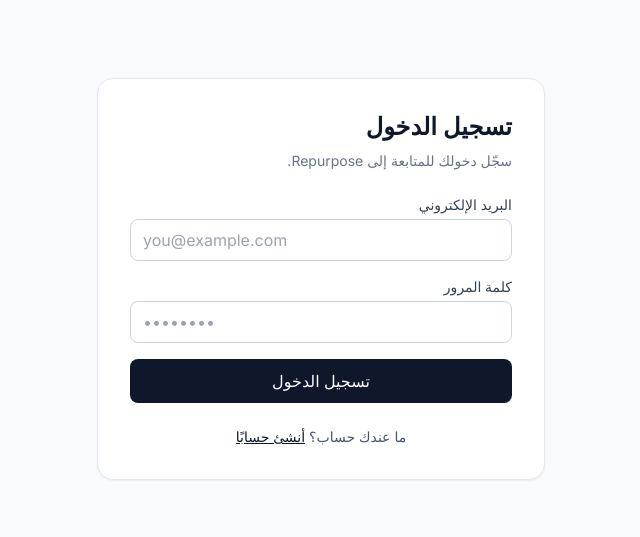
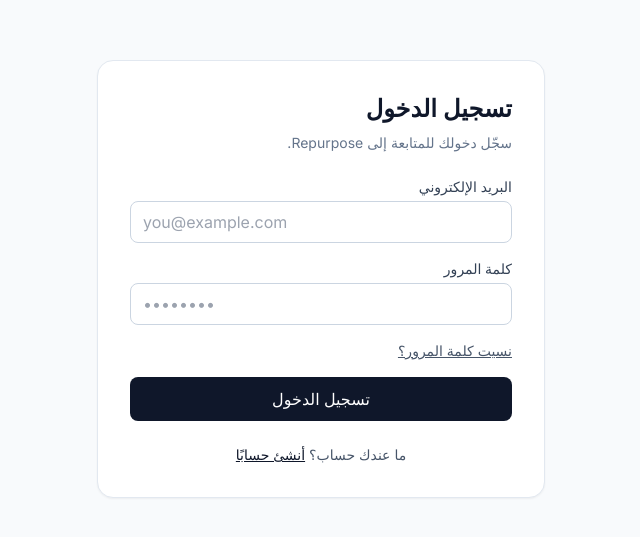
Before and after one commit to hassanalkhalaf/ai-content-repurposer, a Next.js app: page /login in a window 1280 px wide. Shown: the part 121-658 px from the top of the page, without its empty margins (409-1049 px from the left). Built offline with nearby package versions, Linux system fonts and the light colour scheme; no server answers.

Commit message:
Update page.tsx

```diff
--- a/app/login/page.tsx
+++ b/app/login/page.tsx
@@ -22,7 +22,6 @@ function translateAuthError(message?: string) {
 }
 
 export default function LoginPage() {
-  const [needsConfirmation, setNeedsConfirmation] = useState(false);
   const router = useRouter();
   const supabase = createSupabaseBrowserClient();
 
@@ -32,11 +31,13 @@ export default function LoginPage() {
   const [loading, setLoading] = useState(false);
   const [error, setError] = useState<string | null>(null);
   const [notice, setNotice] = useState<string | null>(null);
+  const [needsConfirmation, setNeedsConfirmation] = useState(false);
 
   async function handleSubmit() {
     setError(null);
     setNotice(null);
-setNeedsConfirmation(false);
+    setNeedsConfirmation(false);
+
     if (!email || !password) {
       setError("الرجاء تعبئة البريد الإلكتروني وكلمة المرور.");
       return;
@@ -58,7 +59,9 @@ setNeedsConfirmation(false);
           },
         });
         if (error) throw error;
-        setNotice("تم إنشاء الحساب! تحقق من بريدك الإلكتروني لتأكيد الحساب.");
+        setNotice(
+          "إن لم يكن هذا البريد مسجّلًا من قبل، ستصلك رسالة تأكيد خلال دقائق. وإن كان مسجّلًا، سجّل دخولك أو استخدم «نسيت كلمة المرور؟»."
+        );
       } else {
         const { error } = await supabase.auth.signInWithPassword({
           email,
@@ -69,15 +72,18 @@ setNeedsConfirmation(false);
         router.refresh();
       }
     } catch (err: any) {
-setError(translateAuthError(err?.message));
-      setNeedsConfirmation(err?.message === "Email not confirmed");    } finally {
+      setError(translateAuthError(err?.message));
+      setNeedsConfirmation(err?.message === "Email not confirmed");
+    } finally {
       setLoading(false);
     }
   }
-async function handleResendConfirmation() {
+
+  async function handleResendConfirmation() {
     setError(null);
     setNotice(null);
     setLoading(true);
+
     try {
       const { error } = await supabase.auth.resend({
         type: "signup",
@@ -97,6 +103,32 @@ async function handleResendConfirmation() {
       setLoading(false);
     }
   }
+
+  async function handleForgotPassword() {
+    setError(null);
+    setNotice(null);
+
+    if (!email) {
+      setError("اكتب بريدك الإلكتروني أولًا ثم اضغط «نسيت كلمة المرور؟».");
+      return;
+    }
+
+    setLoading(true);
+    try {
+      const { error } = await supabase.auth.resetPasswordForEmail(email, {
+        redirectTo: `${window.location.origin}/auth/callback?next=/auth/reset-password`,
+      });
+      if (error) throw error;
+      setNotice(
+        "إن كان هذا البريد مسجّلًا لدينا، ستصلك رسالة فيها رابط لتعيين كلمة مرور جديدة. تحقق أيضًا من مجلد الرسائل غير المرغوب فيها."
+      );
+    } catch (err: any) {
+      setError(translateAuthError(err?.message));
+    } finally {
+      setLoading(false);
+    }
+  }
+
   return (
     <main
       dir="rtl"
@@ -149,6 +181,7 @@ async function handleResendConfirmation() {
               {error}
             </p>
           )}
+
           {needsConfirmation && (
             <button
               onClick={handleResendConfirmation}
@@ -158,10 +191,21 @@ async function handleResendConfirmation() {
               أعد إرسال رابط التأكيد
             </button>
           )}
+
           {notice && (
             <p className="rounded-lg bg-green-50 px-3 py-2 text-sm text-green-700">
               {notice}
             </p>
+          )}
+
+          {mode === "signin" && (
+            <button
+              onClick={handleForgotPassword}
+              disabled={loading}
+              className="block w-full text-right text-sm text-slate-600 underline disabled:opacity-50"
+            >
+              نسيت كلمة المرور؟
+            </button>
           )}
 
           <button
@@ -184,6 +228,7 @@ async function handleResendConfirmation() {
               setMode(mode === "signin" ? "signup" : "signin");
               setError(null);
               setNotice(null);
+              setNeedsConfirmation(false);
             }}
             className="font-medium text-slate-900 underline"
           >
```
